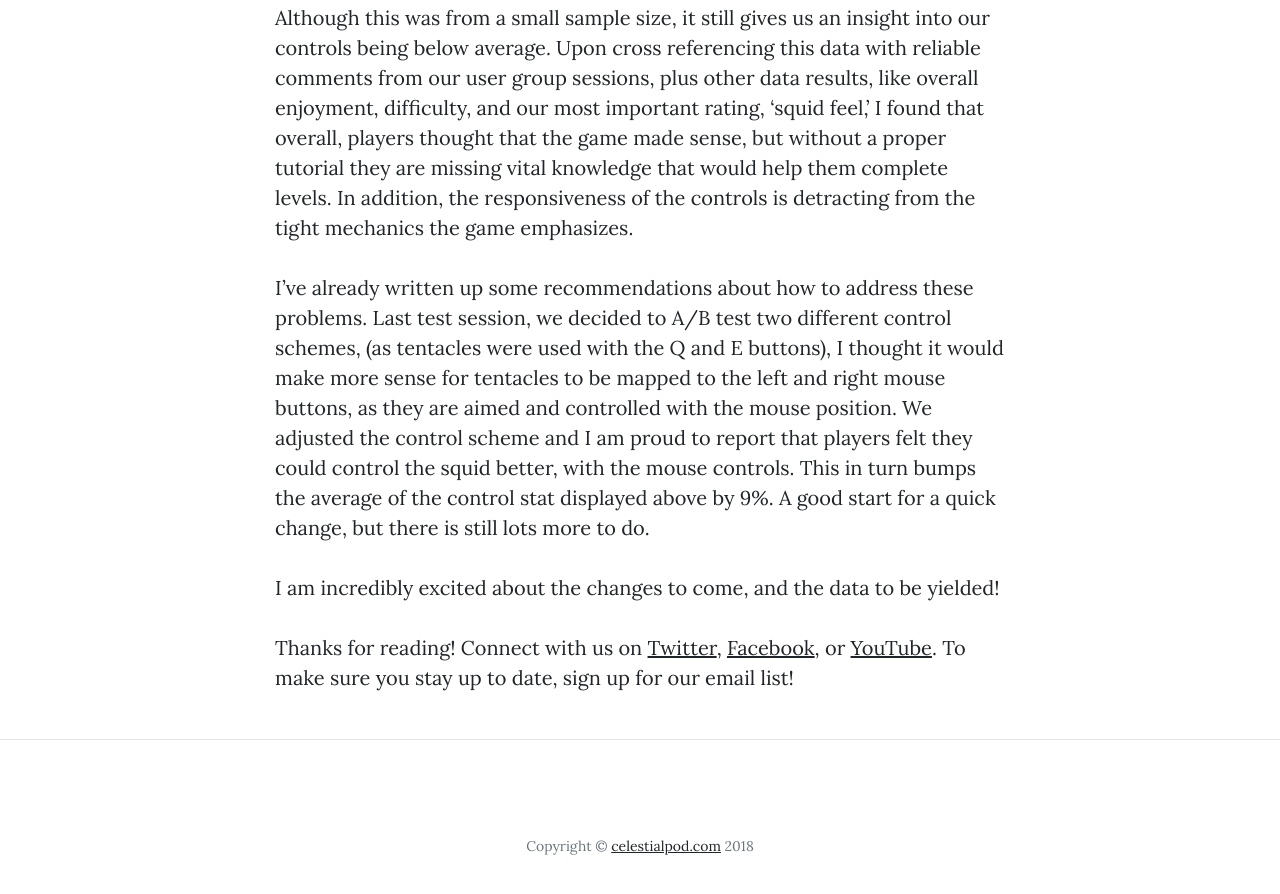
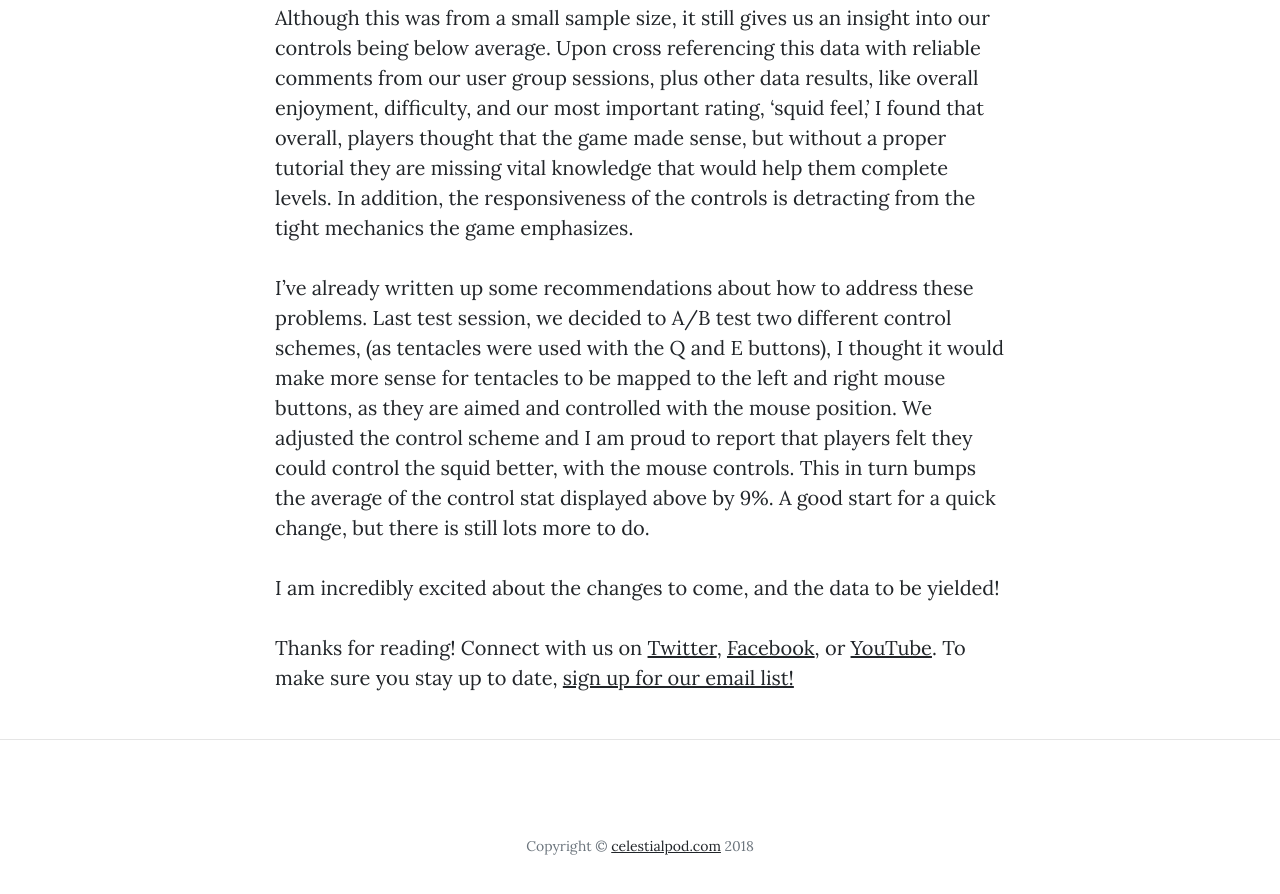
Before and after one commit to Gwamm/blog, a website: page posts/post-spaceSquid.html in a window 1280 px wide. Shown: the part 2523-3417 px from the top of the page. Drawn offline with nearby package versions, Linux system fonts and the light colour scheme; files that its build step writes are made by us from their sources; files whose address does not match are found by name.

Commit message:
Adding link
AGAIN

```diff
--- a/posts/post-spaceSquid.html
+++ b/posts/post-spaceSquid.html
@@ -95,7 +95,8 @@
 			<p>I am incredibly excited about the changes to come, and the data to be yielded!
 			  </p>
 
-			<p>Thanks for reading! Connect with us on <a href="https://twitter.com/GwammStudio">Twitter</a>, <a href="https://www.facebook.com/GwammStudio/">Facebook</a>, or <a href="https://www.youtube.com/channel/UCUE2Oqo1IhhPF6MW4JZEHtg?view_as=subscriber">YouTube</a>. To make sure you stay up to date, sign up for our email list!</p>
+			<p>Thanks for reading! Connect with us on <a href="https://twitter.com/GwammStudio">Twitter</a>, <a href="https://www.facebook.com/GwammStudio/">Facebook</a>, or <a href="https://www.youtube.com/channel/UCUE2Oqo1IhhPF6MW4JZEHtg?view_as=subscriber">YouTube</a>. To make sure you stay up to date, <a href="http://eepurl.com/c9q5zj">sign up for our email list!</a></p>
+
           </div>
         </div>
       </div>
```
Also changed, not shown: posts/post-refactorTents.html (+1 -1 lines).
